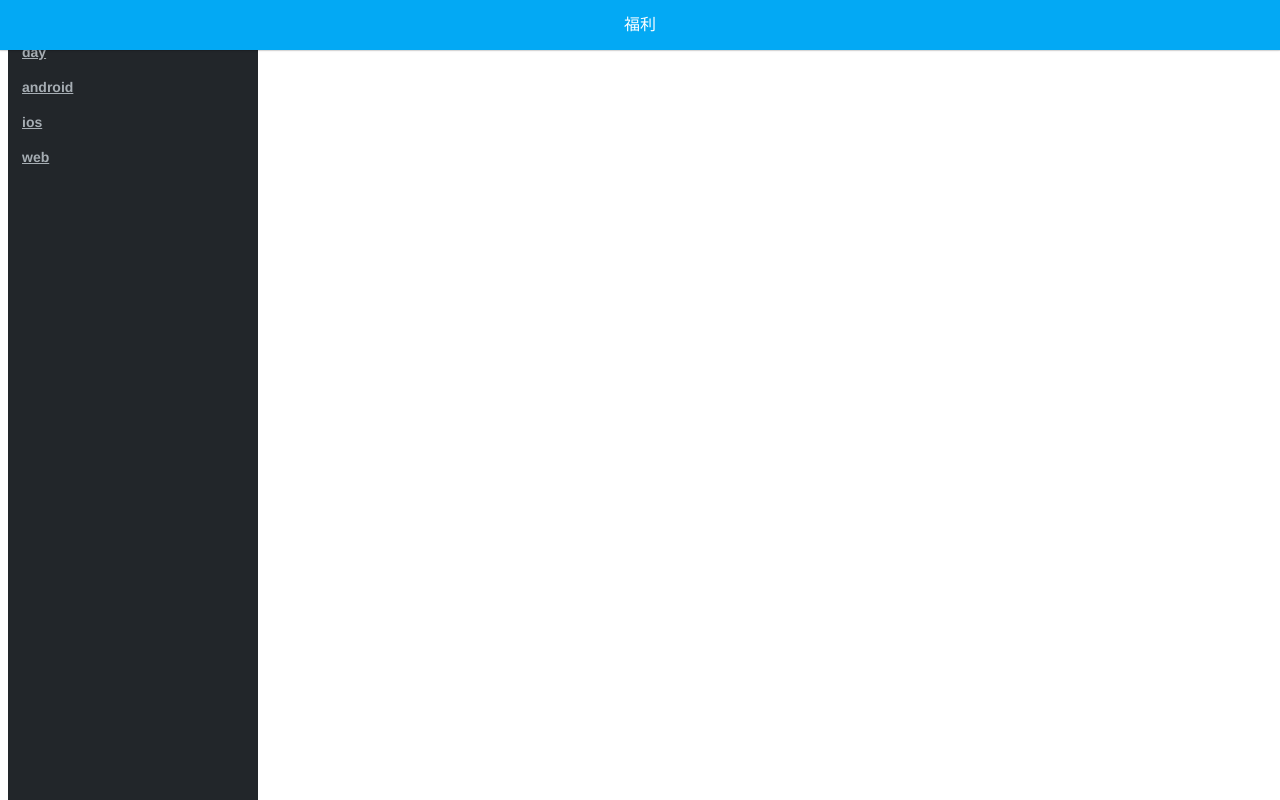
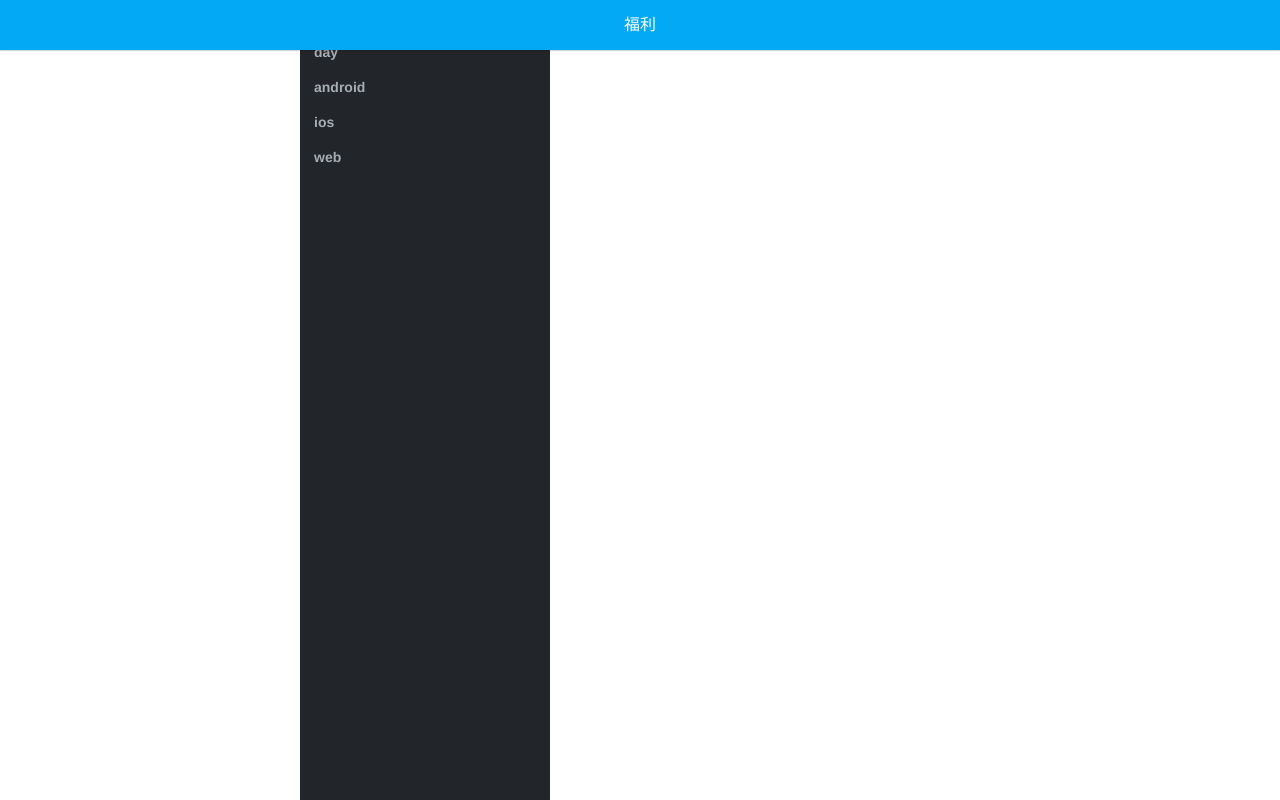
Before and after one commit to aligger/vue-meizhi, a Vue app: page / in a window 1280 px wide. Built offline with nearby package versions, Linux system fonts and the light colour scheme.

Commit message:
添加重置样式

```diff
--- a/index.html
+++ b/index.html
@@ -3,11 +3,13 @@
   <head>
     <meta charset="utf-8">
     <title>妹纸</title>
+    <meta name="MobileOptimized" content="320">
+    <meta name="viewport" content="width=device-width, initial-scale=1, user-scalable=no, minimal-ui, maximum-scale=1.0, minimum-scale=1.0">
+    <link rel="stylesheet" href="static/css/reset.css" type="text/css">
   </head>
   <body>
     <div id="app">
       <router-view></router-view>
     </div>
-    <!-- built files will be auto injected -->
   </body>
 </html>
--- /dev/null
+++ b/static/css/reset.css
@@ -0,0 +1,109 @@
+/**
+ * Eric Meyer's Reset CSS v2.0 (http://meyerweb.com/eric/tools/css/reset/)
+ * http://cssreset.com
+ */
+html, body, div, span, applet, object, iframe,
+h1, h2, h3, h4, h5, h6, p, blockquote, pre,
+a, abbr, acronym, address, big, cite, code,
+del, dfn, em, img, ins, kbd, q, s, samp,
+small, strike, strong, sub, sup, tt, var,
+b, u, i, center,
+dl, dt, dd, ol, ul, li,
+fieldset, form, label, legend,
+table, caption, tbody, tfoot, thead, tr, th, td,
+article, aside, canvas, details, embed,
+figure, figcaption, footer, header,
+menu, nav, output, ruby, section, summary,
+time, mark, audio, video, input {
+  margin: 0;
+  padding: 0;
+  border: 0;
+  font-size: 100%;
+  font-weight: normal;
+  vertical-align: baseline;
+}
+
+/* HTML5 display-role reset for older browsers */
+article, aside, details, figcaption, figure,
+footer, header, menu, nav, section {
+  display: block;
+}
+
+body {
+  line-height: 1;
+
+}
+
+blockquote, q {
+  quotes: none;
+}
+
+blockquote:before, blockquote:after,
+q:before, q:after {
+  content: none;
+}
+
+table {
+  border-collapse: collapse;
+  border-spacing: 0;
+}
+
+/* custom */
+a {
+  color: #7e8c8d;
+  text-decoration: none;
+  -webkit-backface-visibility: hidden;
+}
+
+li {
+  list-style: none;
+}
+
+::-webkit-scrollbar {
+  width: 5px;
+  height: 5px;
+}
+
+::-webkit-scrollbar-track-piece {
+  background-color: rgba(0, 0, 0, 0.2);
+  -webkit-border-radius: 6px;
+}
+
+::-webkit-scrollbar-thumb:vertical {
+  height: 5px;
+  background-color: rgba(125, 125, 125, 0.7);
+  -webkit-border-radius: 6px;
+}
+
+::-webkit-scrollbar-thumb:horizontal {
+  width: 5px;
+  background-color: rgba(125, 125, 125, 0.7);
+  -webkit-border-radius: 6px;
+}
+
+html, body {
+  width: 100%;
+}
+
+body {
+  -webkit-text-size-adjust: none;
+  -webkit-tap-highlight-color: rgba(0, 0, 0, 0);
+  background-color: #ffffff;
+}
+ @media screen and (min-width: 680px) {
+    body {
+      width: 680px;
+      position: relative;
+      margin: 0 auto;
+    }
+
+    #app {
+      width: 680px;
+    }
+    #app.header{
+      width: 680px;
+      margin: 0 auto;
+    }
+
+
+  }
```
